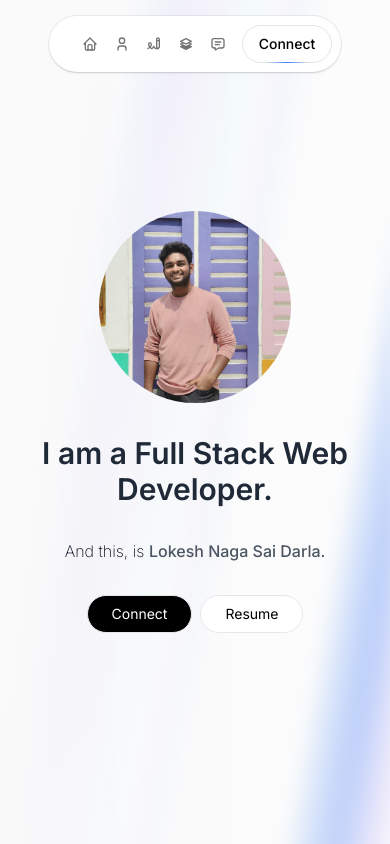
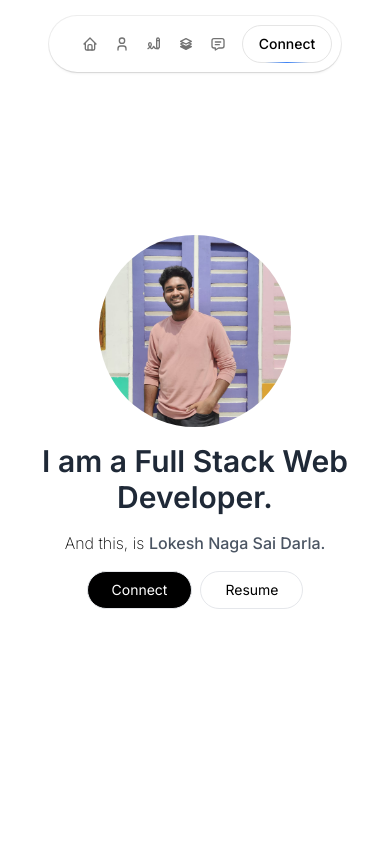
Before and after one commit to lokeshdarla/portfoliov2, a Next.js app: page / in a window 390 px wide. Shown: the top 844 px of the page. Built offline with nearby package versions, Linux system fonts and the light colour scheme.

Commit message:
removed Aurabackground

```diff
--- a/src/app/blog/page.tsx
+++ b/src/app/blog/page.tsx
@@ -2,7 +2,7 @@ import fs from "fs";
 import Markdown from "markdown-to-jsx";
 import matter from "gray-matter";
 import Link from "next/link";
-import { IoIosArrowRoundBack } from "react-icons/io";
+import { FaChevronLeft } from "react-icons/fa";
 
 const getPostContent = () => {
   const file = `src/app/blog/gradio-t.md`;
@@ -16,12 +16,15 @@ const PostPage = () => {
   const post = getPostContent();
   return (
     <div className=" flex flex-col items-center justify-center relative">
-      <Link href={'/#blog'} className="p-3 fixed top-10 left-10 rounded-2xl border border-neutral-600 text-neutral-700 bg-white hover:bg-gray-100 transition duration-200">
-        <IoIosArrowRoundBack size={20} />
+      <Link href={'/#blog'} className="p-3   self-start m-5 rounded-full border border-neutral-600 text-neutral-700 bg-white hover:bg-gray-100 transition duration-200">
+        <FaChevronLeft size={15} className="text-blue-700" />
       </Link>
       <div className="my-12 text-center">
+        <div className="inline-flex items-center justify-center w-full">
+          <hr className="w-64 h-px my-4 bg-blue-500 border-0 dark:bg-gray-700" />
+          <span className="absolute px-3  text-blue-900 -translate-x-1/2 bg-white left-1/2 dark:text-white dark:bg-gray-900">July 08, 2023</span>
+        </div>
         <h1 className="text-4xl text-slate-600 max-w-2xl leading-snug">Gradio: Simplifying Interactive UI Development for ML Models</h1>
-        <p className="text-slate-400 mt-2">July 08, 2023</p>
       </div>
       <div className="px-5">
         <article className="prose md:prose-md prose-sm lg:prose-lg prose-img:rounded-xl">
--- a/src/app/page.tsx
+++ b/src/app/page.tsx
@@ -11,7 +11,6 @@ import { LampDemo } from "@/components/LampDemo"
 function Page() {
   return (
     <>
-      <AuroraBackground>
       <FloatingNavDemo />
       <AuroraBackgroundDemo />
       <br />
@@ -22,7 +21,6 @@ function Page() {
       <BentoGridDemo />
       <br />
       <ContactSection />
-      </AuroraBackground>
     </>
   )
 }
--- a/src/components/AuraBackGround.tsx
+++ b/src/components/AuraBackGround.tsx
@@ -1,24 +1,10 @@
 "use client";
-
-import { motion } from "framer-motion";
 import React from "react";
-import { AuroraBackground } from "./ui/aurora-background";
 import Image from "next/image";
-import CustomButton from "./CustomButton";
 
 export function AuroraBackgroundDemo() {
   return (
-    <div className="h-screen flex items-center justify-center">
-      <motion.div
-        initial={{ opacity: 0.0, y: 40 }}
-        whileInView={{ opacity: 1, y: 0 }}
-        transition={{
-          delay: 0.3,
-          duration: 0.8,
-          ease: "easeInOut",
-        }}
-        className="relative flex flex-col gap-4 items-center justify-center px-4"
-      >
+    <div className="h-screen flex flex-col items-center justify-center">
       <Image
         className="ml-0 h-48 w-48  mb-4 rounded-full object-cover transition-transform hover:scale-105 md:ml-8 md:h-48 md:w-48 md:rounded-full "
         src="/images/profile.png"
@@ -37,12 +23,15 @@ export function AuroraBackgroundDemo() {
         <button className="bg-black text-sm hover:bg-gray-900 dark:bg-white rounded-full w-fit border text-white dark:text-black px-6 py-2">
           Connect
         </button>
-          <button className="bg-white text-sm hover:bg-neutral-100 dark:bg-white rounded-full w-fit  border text-black dark:text-black px-6 py-2">
+        <button
+          className="bg-white text-sm hover:bg-neutral-100 dark:bg-white rounded-full w-fit border text-black dark:text-black px-6 py-2"
+          onClick={() => window.open('https://drive.google.com/file/d/1FvMiMRMYBWO6GWcPPZZgfJ62EfcwcxuR/view?usp=sharing', '_blank')}
+        >
           Resume
         </button>
+
+
       </div>
-
-      </motion.div>
     </div>
   );
 }
--- a/src/components/BentoGrid.tsx
+++ b/src/components/BentoGrid.tsx
@@ -13,15 +13,15 @@ import {
 
 export function BentoGridDemo() {
   return (
-    <div id="works" className="relative z-30
+    <div id="works" className="relative z-30 flex flex-col items-center justify-center
     ">
-      <div id="works" className="md:w-[60vw] dark:bg-black  dark:bg-grid-white/[0.1] bg-grid-black/[0] relative flex items-start md:justify-start justify-center md:pl-20">
-        <p className="text-4xl sm:text-7xl font-bold relative z-20 bg-clip-text text-transparent bg-gradient-to-b from-neutral-400 to-neutral-700 py-8 mt-10">
+      <div id="works" className="text-left dark:bg-black  dark:bg-grid-white/[0.1] bg-grid-black/[0] relative flex items-start md:justify-start justify-center ">
+        <p className="text-4xl sm:text-7xl text-left font-bold relative z-20 bg-clip-text text-transparent bg-gradient-to-b from-neutral-400 to-neutral-700 py-8 mt-10">
           Works
         </p>
       </div>
-      <div className="z-45 items-center justify-center w-full ">
-        <BentoGrid className="max-w-screen md:px-20 px-2 mx-auto">
+      <div className="z-45 items-center justify-center flex max-w-7xl">
+        <BentoGrid className="max-w-screen  md:px-20 px-2 mx-auto">
           {items.map((item, i) => (
             <BentoGridItem
               key={i}
```
Lines whose indentation alone changed are shown as unchanged.
